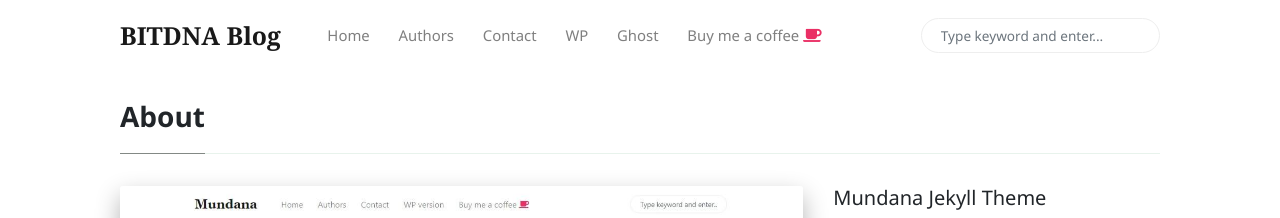
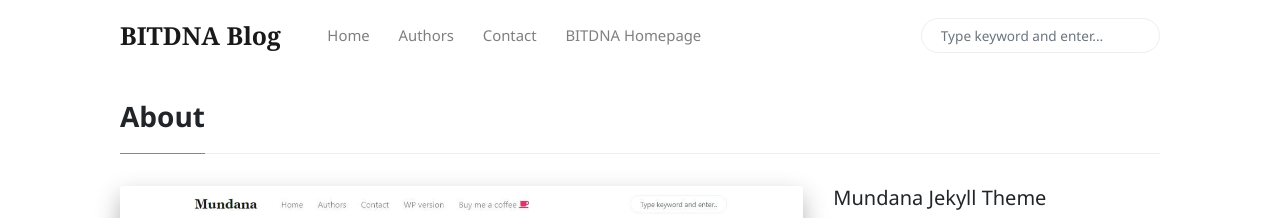
Before and after one commit to bit-dna/bitdnablog, a Jekyll site: the page built from _pages/about.md, in a window 1280 px wide. Shown: the top 218 px of the page. Built offline with Jekyll 4.4.1, drawn with Linux system fonts in a browser that asks for light colours; nearby versions of some CDN libraries; comment, search, counter and statistics services are not loaded.

Commit message:
update menu header

```diff
--- a/_includes/menu-header.html
+++ b/_includes/menu-header.html
@@ -10,11 +10,5 @@
 <a class="nav-link" href="{{site.baseurl}}/contact.html">Contact</a>
 </li>
 <li class="nav-item">
-<a target="_blank" class="nav-link" href="https://www.wowthemes.net/themes/mundana-wordpress/">WP</a>
+<a class="nav-link" href="//bitdna.io">BITDNA Homepage</a>
 </li>
-<li class="nav-item">
-<a target="_blank" class="nav-link" href="https://www.wowthemes.net/themes/mundana-ghost/">Ghost</a>
-</li>
-<li class="nav-item">
-<a target="_blank" class="nav-link" href="https://www.wowthemes.net/donate/">Buy me a coffee <i class="fa fa-coffee text-danger"></i></a>
-</li>
```
